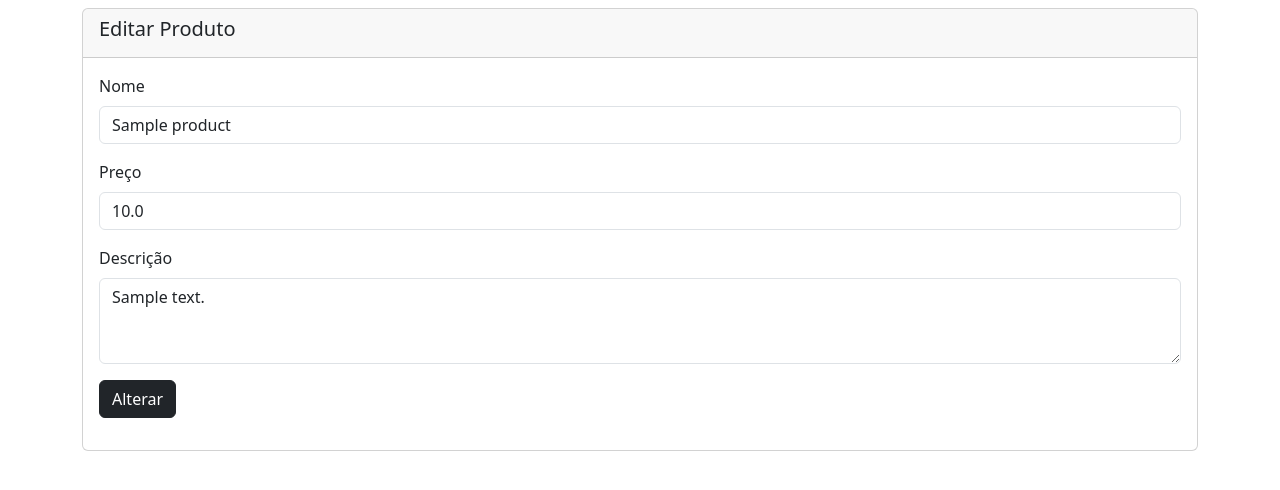
After one commit to ortizmas/python, a Flask app: page /product/edit/1 in a window 1280 px wide. The commit adds this page. Shown: the top 490 px of the page. Run offline with Flask 3, Linux system fonts and the light colour scheme; tables that the repository leaves empty hold one stand-in row (values such as "Sample post").

Commit message:
Criação de crud com template html

```diff
--- a/aulas/app.py
+++ b/aulas/app.py
@@ -1,9 +1,14 @@
-from flask import Flask, render_template, request, jsonify
+from flask import Flask, render_template, request, jsonify, redirect, url_for
 from flask_sqlalchemy import SQLAlchemy
 # from flask_cors import CORS
 from flask_login import UserMixin, login_user, logout_user, LoginManager, login_required, current_user
+from werkzeug.serving import run_simple
 
 app = Flask(__name__)
+# Ativar modo de desenvolvimento explicitamente
+app.config['DEBUG'] = True
+app.config['ENV'] = 'development'
+
 app.config['SECRET_KEY'] = "minha_chave_123"
 app.config['SQLALCHEMY_DATABASE_URI'] = 'sqlite:///ecommerce.db'
 
@@ -27,6 +32,7 @@ class User(db.Model, UserMixin):
             "username": self.username,
             "password": self.password
         }
+
 # Product
 class Product(db.Model):
     id = db.Column(db.Integer, primary_key=True)
@@ -197,9 +203,48 @@ def checkout():
 
 # Definir uma rota raiz (Página inicial) e a função que será executada ao requisitar
 @app.route('/')
-def hello_world():
+def index():
+    # print('Debug:', app.debug)  # Verifica se o modo debug está ativado
     products = Product.query.all()
     return render_template('index.html', products=products)
 
+@app.route('/product/create')
+def create():
+    # print('Debug:', app.debug)  # Verifica se o modo debug está ativado
+    products = Product.query.all()
+    return render_template('create.html', products=products)
+
+@app.route('/product/store', methods=["GET", "POST"])
+def store():
+    if request.method == 'POST':
+        product = Product(name=request.form['name'], price=request.form['price'], description=request.form['description'])
+        db.session.add(product)
+        db.session.commit()
+        return redirect(url_for('index'))
+    return render_template('create.html')
+
+@app.route('/product/edit/<int:id>', methods=["GET", "POST"])
+def edit(id):
+    product = Product.query.get(id)
+    if request.method == "POST":
+        product.name = request.form["name"]
+        product.price = request.form["price"]
+        product.description = request.form["description"]
+        db.session.commit()
+        return redirect(url_for('index'))
+
+    return render_template('edit.html', product=product)
+
+@app.route('/product/delete/<int:product_id>')
+def delete(product_id):
+    product = Product.query.get(product_id)
+    if product:
+        db.session.delete(product)
+        db.session.commit()
+    return redirect(url_for('index'))
+
 if __name__ == "__main__":
-    app.run(debug=True)
+    print('Debug Main:', app.debug)  # Verifica se o modo debug está ativado
+    app.run(port=5001, debug=True)
+    # run_simple('localhost', 5001, app, use_reloader=True, use_debugger=True)
+    # app.run(port=5001, debug=True, use_reloader=True)
--- /dev/null
+++ b/aulas/templates/edit.html
@@ -0,0 +1,37 @@
+<!DOCTYPE html>
+<html lang="en">
+<head>
+    <meta charset="UTF-8">
+    <meta name="viewport" content="width=device-width, initial-scale=1.0">
+    <title>Document</title>
+    <link href="https://cdn.jsdelivr.net/npm/bootstrap@5.3.3/dist/css/bootstrap.min.css" rel="stylesheet" integrity="sha384-QWTKZyjpPEjISv5WaRU9OFeRpok6YctnYmDr5pNlyT2bRjXh0JMhjY6hW+ALEwIH" crossorigin="anonymous">
+</head>
+<body>
+    <div class="container">
+        <div class="card mt-2">
+            <div class="card-header">
+                <h5>Editar Produto</h5>
+            </div>
+            <div class="card-body">
+                <form action="/product/edit/{{product.id}}" method="POST">
+                    <div class="mb-3">
+                        <label for="name" class="form-label">Nome</label>
+                        <input type="text" name="name" class="form-control" id="name" value="{{product.name}}" placeholder="Nome do Produto">
+                    </div>
+                    <div class="mb-3">
+                        <label for="price" class="form-label">Preço</label>
+                        <input type="text" name="price" class="form-control" id="price" value="{{product.price}}" placeholder="Valor do Produto">
+                    </div>
+                    <div class="mb-3">
+                        <label for="description" class="form-label">Descrição</label>
+                        <textarea class="form-control" name="description" id="description" rows="3">{{product.description}}</textarea>
+                    </div>
+                    <div class="mb-3">
+                        <button type="submit" class="btn btn-dark">Alterar</button>
+                    </div>
+                </form>
+            </div>
+        </div>
+    </div>
+</body>
+</html>
```
Also changed, not shown: aulas/templates/create.html (added, +37 -0 lines), aulas/templates/index.html (+33 -6 lines).
